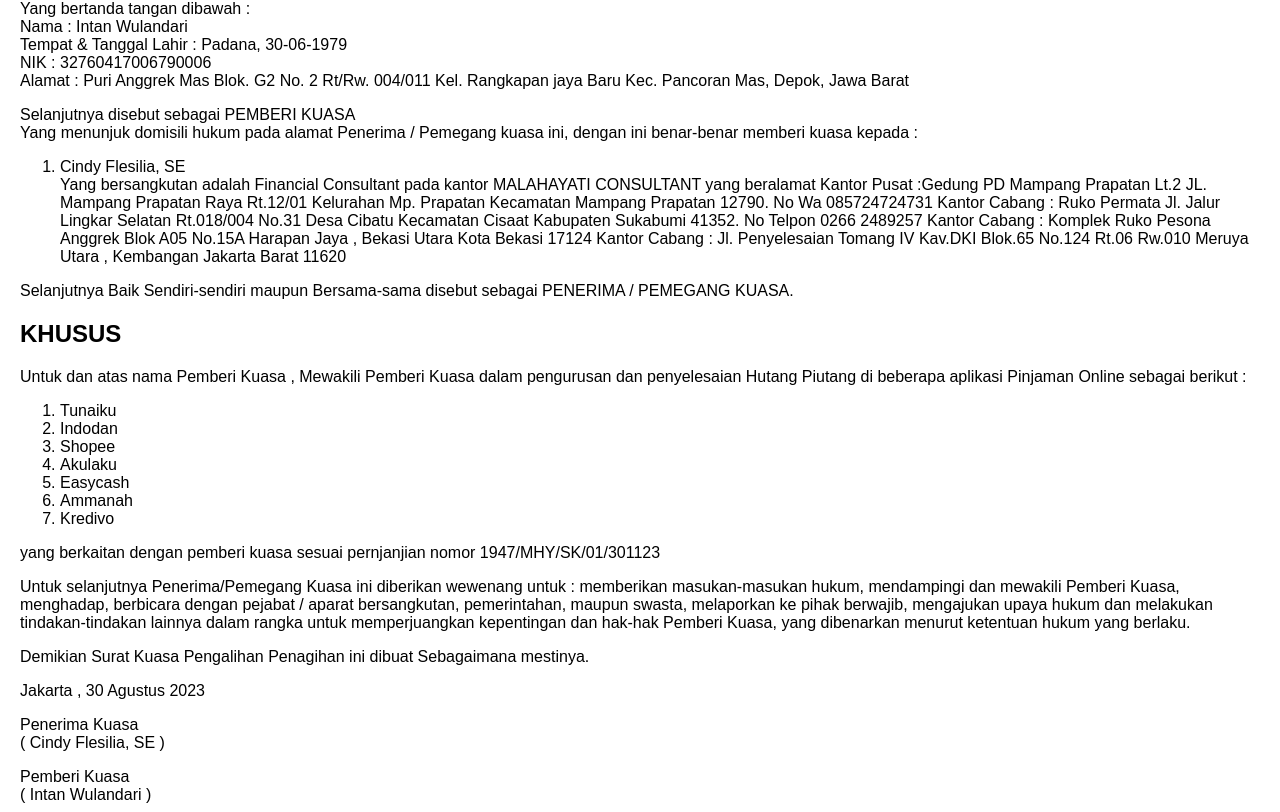
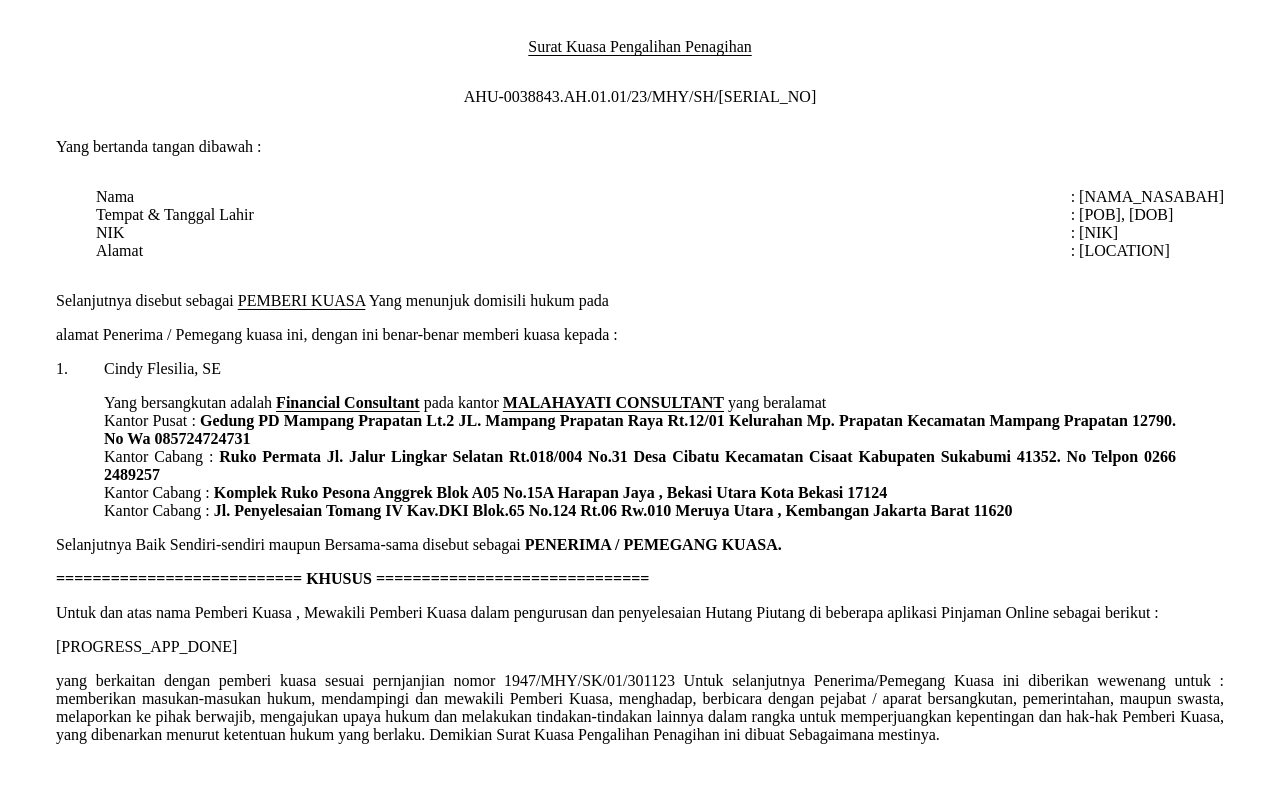
Before and after one commit to RiziqStankovic/be-tbsi-b, a website: page src/assets/skpp.html in a window 1280 px wide. Shown: the part 184-996 px from the top of the page. After the commit the page ends 944 px from the top, so only its background shows below. Drawn offline with Linux system fonts and the light colour scheme.

Commit message:
fix get detail fap joki

```diff
--- a/src/assets/skpp.html
+++ b/src/assets/skpp.html
@@ -1,105 +1,195 @@
 <!DOCTYPE html>
-<html>
+<html lang="en">
     <head>
-        <title>PDF Generation Example</title>
+        <meta charset="UTF-8" />
+        <meta name="viewport" content="width=device-width, initial-scale=1.0" />
+        <title>[TITLE]</title>
         <style>
+            @page {
+                size: A4;
+                margin: 0;
+                padding: 0;
+            }
+
             body {
-                font-family: Arial, sans-serif;
-                margin: 20px;
+                margin: 0;
+                padding: 0;
+            }
+
+            ul,
+            li {
+                list-style: none;
+            }
+
+            .header {
+                margin-top: 1rem;
+                margin-left: 3rem;
+                font-size: 1.5rem;
+            }
+            .header h1 {
+                color: #cb8e1c;
+            }
+            .main {
+                padding-left: 1rem;
+                padding-right: 1rem;
+            }
+            #sect_suratKuasa {
+                display: flex;
+                justify-content: center;
+                align-items: center;
+                flex-direction: column;
+            }
+            section {
+                padding-left: 2.5rem;
+                padding-right: 2.5rem;
             }
         </style>
     </head>
     <body>
-        <h1>Search results:</h1>
-        <ol>
-            <li>
-                <a
-                    href="https://ppl-ai-file-upload.s3.amazonaws.com/web/direct-files/1287361/752730cf-993f-436a-88e9-df297d448384/SKPP%20Intan%20Wulandari.pdf"
-                    >SKPP Intan Wulandari.pdf</a
+        <header class="header">
+            <h1>Malahayati</h1>
+            <h1>Consultant</h1>
+        </header>
+        <main class="main">
+            <section id="sect_suratKuasa">
+                <p
+                    style="
+                        text-decoration: underline;
+                        text-underline-offset: 0.2em;
+                        font-weight: 400;
+                    "
                 >
-            </li>
-        </ol>
+                    Surat Kuasa Pengalihan Penagihan
+                </p>
+                <p>AHU-0038843.AH.01.01/23/MHY/SH/[SERIAL_NO]</p>
+            </section>
+            <section id="sect_yangBertandaTanganDibawah">
+                <p>Yang bertanda tangan dibawah :</p>
+                <div style="display: flex; justify-content: space-between">
+                    <ul>
+                        <li>Nama</li>
+                        <li>Tempat & Tanggal Lahir</li>
+                        <li>NIK</li>
+                        <li>Alamat</li>
+                    </ul>
+                    <ul>
+                        <li>: [NAMA_NASABAH]</li>
+                        <li>: [POB], [DOB]</li>
+                        <li>: [NIK]</li>
+                        <li style="word-break: break-all">: [LOCATION]</li>
+                    </ul>
+                </div>
+            </section>
+            <section id="sect_bodySurat">
+                <div>
                     <p>
-            2023-08-30 Malahayati Consultant Malahayati Consultant Head Office :
-            : Gedung PD Mampang Prapatan Lt.2 Jl. Mampang Praptan Raya Rt.12/001
-            Mp. Prapatan Jak-Sel 12790. Whatsapp 085724724731 Branch Office :
-            Ruko Permata Jl. Jalur Lingkar Selatan Rt.018/004 No.31 Desa Cibatu
-            Kecamatan Cisaat Kab Sukabumi 41352. Telp 0266 2489257 Surat Kuasa
-            Pengalihan Penagihan AHU-0038843.AH.01.01/23/MHY/SH/00367
+                        Selanjutnya disebut sebagai
+                        <span
+                            style="
+                                text-decoration: underline;
+                                text-underline-offset: 0.2em;
+                                font-weight: 400;
+                            "
+                            >PEMBERI KUASA</span
+                        >
+                        Yang menunjuk domisili hukum pada
                     </p>
                     <p>
-            Yang bertanda tangan dibawah :<br />
-            Nama : Intan Wulandari<br />
-            Tempat & Tanggal Lahir : Padana, 30-06-1979<br />
-            NIK : 32760417006790006<br />
-            Alamat : Puri Anggrek Mas Blok. G2 No. 2 Rt/Rw. 004/011 Kel.
-            Rangkapan jaya Baru Kec. Pancoran Mas, Depok, Jawa Barat
+                        alamat Penerima / Pemegang kuasa ini, dengan ini
+                        benar-benar memberi kuasa kepada :
+                    </p>
+                </div>
+                <div>
+                    <p>
+                        <span style="margin-right: 2rem">1.</span>
+                        <span>Cindy Flesilia, SE</span>
+                    </p>
+                    <p
+                        style="
+                            padding-left: 3rem;
+                            padding-right: 3rem;
+                            text-align: justify;
+                        "
+                    >
+                        Yang bersangkutan adalah
+                        <span
+                            style="
+                                font-weight: bold;
+                                text-decoration: underline;
+                                text-underline-offset: 0.2em;
+                            "
+                            >Financial Consultant</span
+                        >
+                        pada kantor
+                        <span
+                            style="
+                                font-weight: bold;
+                                text-decoration: underline;
+                                text-underline-offset: 0.2em;
+                            "
+                            >MALAHAYATI CONSULTANT</span
+                        >
+                        yang beralamat <br />
+                        Kantor Pusat :
+                        <strong
+                            >Gedung PD Mampang Prapatan Lt.2 JL. Mampang
+                            Prapatan Raya Rt.12/01 Kelurahan Mp. Prapatan
+                            Kecamatan Mampang Prapatan 12790. No Wa
+                            085724724731</strong
+                        >
+                        <br />
+                        Kantor Cabang :
+                        <strong
+                            >Ruko Permata Jl. Jalur Lingkar Selatan Rt.018/004
+                            No.31 Desa Cibatu Kecamatan Cisaat Kabupaten
+                            Sukabumi 41352. No Telpon 0266 2489257</strong
+                        >
+                        <br />
+                        Kantor Cabang :
+                        <strong
+                            >Komplek Ruko Pesona Anggrek Blok A05 No.15A Harapan
+                            Jaya , Bekasi Utara Kota Bekasi 17124</strong
+                        >
+                        <br />
+                        Kantor Cabang :
+                        <strong
+                            >Jl. Penyelesaian Tomang IV Kav.DKI Blok.65 No.124
+                            Rt.06 Rw.010 Meruya Utara , Kembangan Jakarta Barat
+                            11620</strong
+                        >
+                        <br />
                     </p>
                     <p>
-            Selanjutnya disebut sebagai PEMBERI KUASA<br />
-            Yang menunjuk domisili hukum pada alamat Penerima / Pemegang kuasa
-            ini, dengan ini benar-benar memberi kuasa kepada :
+                        Selanjutnya Baik Sendiri-sendiri maupun Bersama-sama
+                        disebut sebagai
+                        <strong>PENERIMA / PEMEGANG KUASA.</strong>
                     </p>
-        <ol>
-            <li>
-                Cindy Flesilia, SE<br />
-                Yang bersangkutan adalah Financial Consultant pada kantor
-                MALAHAYATI CONSULTANT yang beralamat Kantor Pusat :Gedung PD
-                Mampang Prapatan Lt.2 JL. Mampang Prapatan Raya Rt.12/01
-                Kelurahan Mp. Prapatan Kecamatan Mampang Prapatan 12790. No Wa
-                085724724731 Kantor Cabang : Ruko Permata Jl. Jalur Lingkar
-                Selatan Rt.018/004 No.31 Desa Cibatu Kecamatan Cisaat Kabupaten
-                Sukabumi 41352. No Telpon 0266 2489257 Kantor Cabang : Komplek
-                Ruko Pesona Anggrek Blok A05 No.15A Harapan Jaya , Bekasi Utara
-                Kota Bekasi 17124 Kantor Cabang : Jl. Penyelesaian Tomang IV
-                Kav.DKI Blok.65 No.124 Rt.06 Rw.010 Meruya Utara , Kembangan
-                Jakarta Barat 11620
-            </li>
-        </ol>
-        <p>
-            Selanjutnya Baik Sendiri-sendiri maupun Bersama-sama disebut sebagai
-            PENERIMA / PEMEGANG KUASA.
-        </p>
-        <h2>KHUSUS</h2>
-        <p>
-            Untuk dan atas nama Pemberi Kuasa , Mewakili Pemberi Kuasa dalam
-            pengurusan dan penyelesaian Hutang Piutang di beberapa aplikasi
-            Pinjaman Online sebagai berikut :
-        </p>
-        <ol>
-            <li>Tunaiku</li>
-            <li>Indodan</li>
-            <li>Shopee</li>
-            <li>Akulaku</li>
-            <li>Easycash</li>
-            <li>Ammanah</li>
-            <li>Kredivo</li>
-        </ol>
-        <p>
-            yang berkaitan dengan pemberi kuasa sesuai pernjanjian nomor
-            1947/MHY/SK/01/301123
+                    <p style="font-weight: bold">
+                        =========================== KHUSUS
+                        ==============================
                     </p>
                     <p>
-            Untuk selanjutnya Penerima/Pemegang Kuasa ini diberikan wewenang
-            untuk : memberikan masukan-masukan hukum, mendampingi dan mewakili
-            Pemberi Kuasa, menghadap, berbicara dengan pejabat / aparat
-            bersangkutan, pemerintahan, maupun swasta, melaporkan ke pihak
-            berwajib, mengajukan upaya hukum dan melakukan tindakan-tindakan
-            lainnya dalam rangka untuk memperjuangkan kepentingan dan hak-hak
-            Pemberi Kuasa, yang dibenarkan menurut ketentuan hukum yang berlaku.
+                        Untuk dan atas nama Pemberi Kuasa , Mewakili Pemberi
+                        Kuasa dalam pengurusan dan penyelesaian Hutang Piutang
+                        di beberapa aplikasi Pinjaman Online sebagai berikut :
                     </p>
-        <p>
-            Demikian Surat Kuasa Pengalihan Penagihan ini dibuat Sebagaimana
-            mestinya.
+                    <p>[PROGRESS_APP_DONE]</p>
+                    <p style="text-align: justify">
+                        yang berkaitan dengan pemberi kuasa sesuai pernjanjian
+                        nomor 1947/MHY/SK/01/301123 Untuk selanjutnya
+                        Penerima/Pemegang Kuasa ini diberikan wewenang untuk :
+                        memberikan masukan-masukan hukum, mendampingi dan
+                        mewakili Pemberi Kuasa, menghadap, berbicara dengan
+                        pejabat / aparat bersangkutan, pemerintahan, maupun
+                        swasta, melaporkan ke pihak berwajib, mengajukan upaya
+                        hukum dan melakukan tindakan-tindakan lainnya dalam
+                        rangka untuk memperjuangkan kepentingan dan hak-hak
+                        Pemberi Kuasa, yang dibenarkan menurut ketentuan hukum
+                        yang berlaku. Demikian Surat Kuasa Pengalihan Penagihan
+                        ini dibuat Sebagaimana mestinya.
                     </p>
-        <p>Jakarta , 30 Agustus 2023</p>
-        <p>
-            Penerima Kuasa<br />
-            ( Cindy Flesilia, SE )
-        </p>
-        <p>
-            Pemberi Kuasa<br />
-            ( Intan Wulandari )
-        </p>
+                </div>
+            </section>
+        </main>
     </body>
 </html>
--- a/src/controllers/adminController.js
+++ b/src/controllers/adminController.js
@@ -59,7 +59,7 @@
     ];
 
     const select =
-        'phoneBrand phoneRam recommendation maintainedApps paymentFailedApps rejectedApps status';
+        'phoneBrand phoneRam recommendation maintainedApps paymentFailedApps rejectedApps status reportStatus';
 
     return await crudService.show(
         res,
--- a/src/routes/jokiRoutes.js
+++ b/src/routes/jokiRoutes.js
@@ -12,5 +12,6 @@
 router.patch('/:id/joki-appr', checkAuth, checkRole('Joki'), Joki.jokiApproval);
 router.post('/:id/send-fap-rep', checkAuth, checkRole('Joki'), Joki.sendReport);
 router.get('/get-joki-info', checkAuth, checkRole('Joki'), Joki.getJokiInfo);
+router.get('/:id/det-fap', checkAuth, checkRole('Joki'), Joki.getDetailFap);
 
 module.exports = router;
```
Also changed, not shown: src/controllers/jokiController.js (+20 -0 lines). Lines whose indentation alone changed are shown as unchanged.
